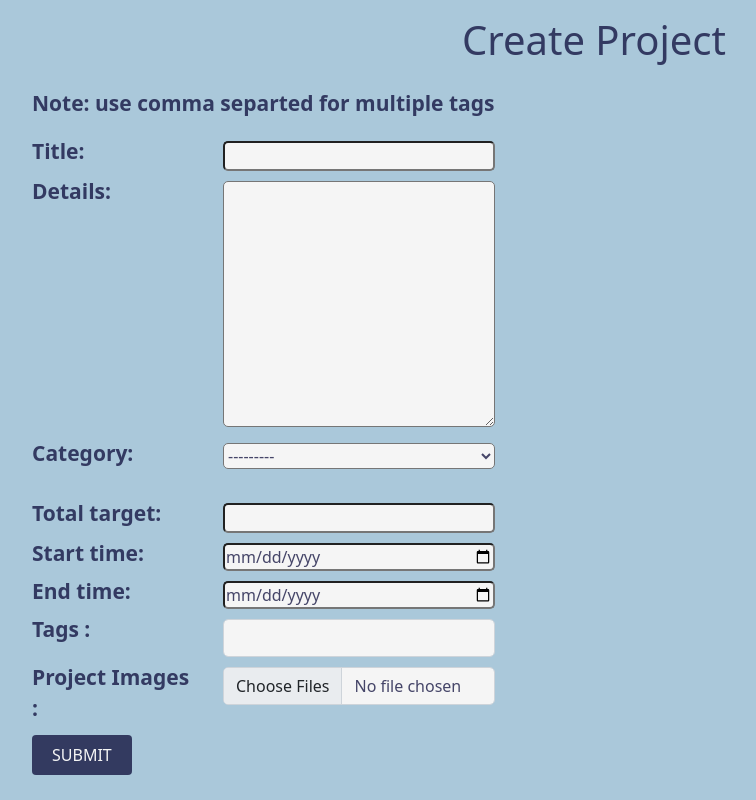
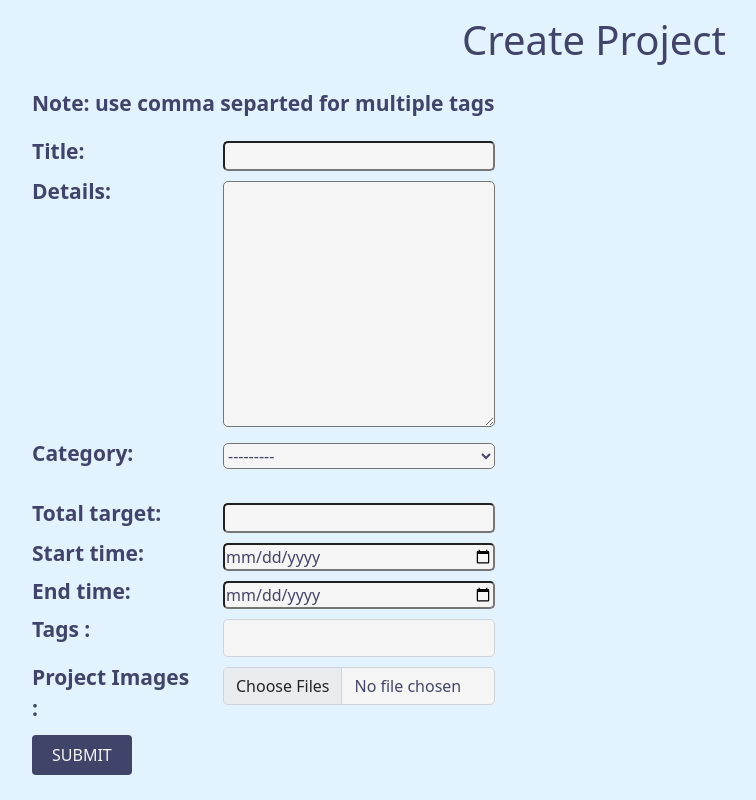
Before and after one commit to abobakryousre/Crowd-Funding, a Django app: template crowd_funding/projects/templates/projects/create_project.html in a window 1280 px wide. Shown: the whole page, without its empty margins (62-818 px from the left). Run offline with Django 3.2, Linux system fonts and the light colour scheme; the template is opened without the code that fills it: values that come from a table or form of the project are taken from there, others are empty; some libraries are stand-ins or nearby versions; some web fonts are replaced.

Commit message:
feat(view-project): modified styling in projects

```diff
--- a/crowd_funding/projects/forms.py
+++ b/crowd_funding/projects/forms.py
@@ -17,8 +17,13 @@ class ProjectForm(ModelForm):
         widgets = {
             'start_time': DateInput(),
             'end_time': DateInput(),
-            'user': forms.HiddenInput()
+            'user': forms.HiddenInput(),
         }
+
+    def __init__(self, *args, **kwargs):
+        super(ProjectForm, self).__init__(*args, **kwargs)
+        for visible in self.visible_fields():
+            visible.field.widget.attrs['class'] = 'blue-field-area'
 
 
 # class PictureForm(ModelForm):
--- a/crowd_funding/projects/static/projects/css/details.css
+++ b/crowd_funding/projects/static/projects/css/details.css
@@ -19,7 +19,7 @@ label {
 }
 
 .myratings {
-    font-size: 85px;
+    font-size: 50px;
     color: green
 }
 
@@ -99,7 +99,7 @@ label {
 }
 
 body{
-background-color:rgba(12, 99, 150, 0.349);
+    background-color: #E3F2FF;
 }
 
 
@@ -108,7 +108,7 @@ h1{
   color:rgba(16, 16, 61, 0.767);
 }
 
-.btn , a {
+.btn {
   background-color: rgba(16, 16, 61, 0.767);
   border:0;
   outline:none;
@@ -118,35 +118,38 @@ h1{
   color:whitesmoke;
 
 }
-.btn:hover , a:hover{
+.btn:hover{
   background-color:whitesmoke;
   color:  rgba(16, 16, 61, 0.767);
-  border: 5px solid rgba(16, 16, 61, 0.767) !important;
+  /*border: 5px solid rgba(16, 16, 61, 0.767) !important;*/
 
 }
-a{
-text-decoration:none;
+/*a{*/
+/*text-decoration:none;*/
+/*}*/
+
+.blue-header {
+    color:rgba(16, 16, 61, 0.767);
+    font-weight:bold;
 }
 
-label,p,h3,h4
-{ color:rgba(16, 16, 61, 0.767);
-font-weight:bold;
-font-size:21px;
-
+.blue-text {
+    color:rgba(16, 16, 61, 0.767);
+    font-weight:bold;
+    font-size:21px;
 }
 
-textarea , input ,select ,.form-control
-{
-   background-color:whitesmoke;
-   color:  rgba(16, 16, 61, 0.767);
-   border-radius: 4px;
+.blue-field-area {
+    background-color:whitesmoke;
+    color:  rgba(16, 16, 61, 0.767);
+    border-radius: 4px;
     width:30%;
     border-radius:5px;
     margin:5px;
 }
 
 
-input:hover , textarea:hover ,select:hover{
+.blue-field-area:hover{
   background-color:rgba(5, 47, 71, 0.349);
   color:  rgba(16, 16, 61, 0.767);
   font-weight: bold;
@@ -154,9 +157,9 @@ input:hover , textarea:hover ,select:hover{
 }
 
 
-.link-secondary{
-color:whitesmoke;
-}
+/*.link-secondary{*/
+/*color:whitesmoke;*/
+/*}*/
 
 .details-value{
 color:rgb(0, 57, 77);
--- a/crowd_funding/projects/templates/projects/create_project.html
+++ b/crowd_funding/projects/templates/projects/create_project.html
@@ -14,7 +14,7 @@
     </div>
   </div>
   <form method="post" enctype="multipart/form-data" class="ml-5">
-    <p>Note: use comma separted for multiple tags </p>
+    <p class="blue-text">Note: use comma separted for multiple tags </p>
     {% csrf_token %}
     {% for field in project_form %}
     <div class="row">
@@ -22,7 +22,7 @@
         <div class="form-group">
           <div class="row">
             <div class="col-md-2">
-              <label class="control-label"> {% if field.label != "User" %} {{ field.label }}: {% endif %} </label>
+              <label class="control-label blue-text"> {% if field.label != "User" %} {{ field.label }}: {% endif %} </label>
             </div>
             <div class="col-md-10">
               {{ field }}
@@ -35,14 +35,14 @@
       <div class="row">
 
         <div class="col-md-2" >
-                <label for="tags">Tags :</label>
+                <label class="blue-text" for="tags">Tags :</label>
         </div>
             <div class="col-md-10" >
 
                 <input
                     type="text"
                     name="project_tags"
-                    class="form-control"
+                    class="form-control blue-field-area"
                     data-role="tagsinput"
                     id="tags"
                     required
@@ -58,13 +58,13 @@
 
       <div class="row">
           <div class="col-md-2" >
-                <label for="projectImages">Project Images :</label>
+                <label class="blue-text" for="projectImages">Project Images :</label>
                </div>
           <div class="col-md-10" >
                 <input
                     type="file"
                     name="project_images[]"
-                    class="form-control"
+                    class="form-control blue-field-area"
                     id="projectImages"
                     multiple
                     required
```
Also changed, not shown: crowd_funding/projects/templates/projects/project_page.html (+10 -10 lines).
